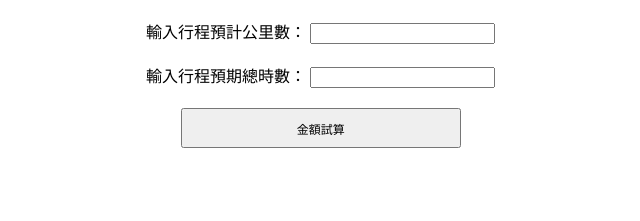
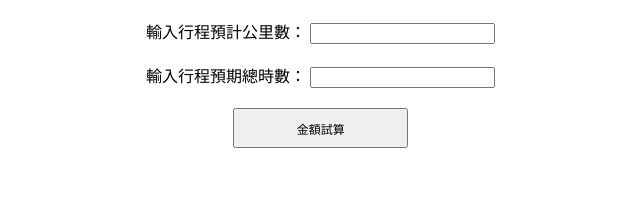
Before and after one commit to 96Liam/Test, a plain HTML site: page index.html in a window 1280 px wide. Shown: the whole page, without its empty margins (144-784 px from the left). Drawn offline with Linux system fonts and the light colour scheme.

Commit message:
Add files via upload

```diff
--- a/styles.css
+++ b/styles.css
@@ -28,7 +28,7 @@ body {
       margin-bottom: 20px; /* 增加間距，讓元素之間有空隙 */
     }
     button {
-      width: 80%; /* 設置寬度 */
+      width: 50%; /* 設置寬度 */
       height: 40px; /* 設置高度 */
       font-size: 12px; /* 調整按鈕文字大小 */
     }
```
